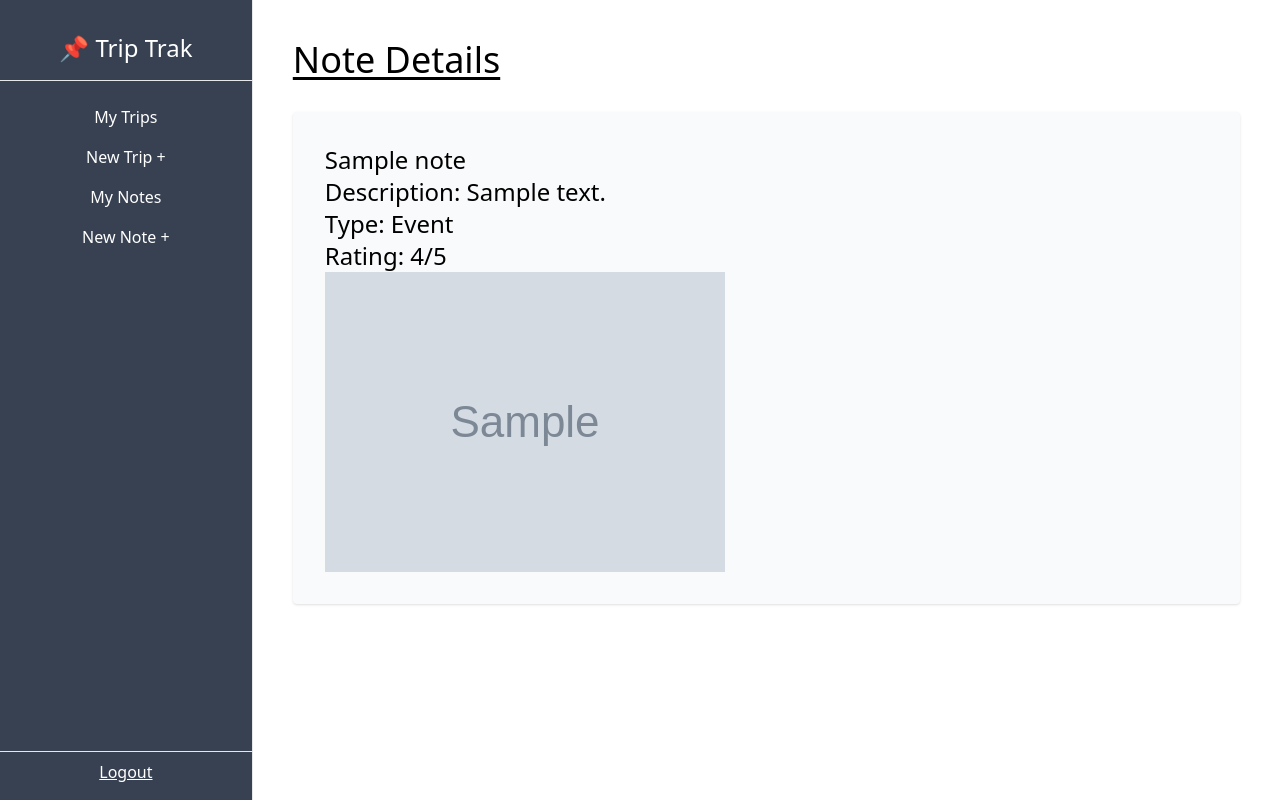
After one commit to mosipamo/Trip-App, a Django app: page /dashboard/note/1 in a window 1280 px wide. The commit adds this page. Run offline with Django 5.2, Linux system fonts and the light colour scheme; tables that the repository leaves empty hold one stand-in row (values such as "Sample post"); grey boxes marked "Sample" are stand-in pictures; some libraries are stand-ins or nearby versions.

Commit message:
Creating notes and see the details of it

```diff
--- a/config/urls.py
+++ b/config/urls.py
@@ -39,4 +39,4 @@ urlpatterns = [
 """
 
 if settings.DEBUG:
-    urlpatterns += static(settings.MEDIA_URL, document_group=settings.MEDIA_ROOT)
+    urlpatterns += static( settings.MEDIA_URL, document_root = settings.MEDIA_ROOT)
--- /dev/null
+++ b/trip/templates/trip/note_detail.html
@@ -0,0 +1,17 @@
+{% extends 'trip/_base.html' %}
+
+{% block content %}
+<h1 class="text-4xl underline underline-offset-4 mb-8">Note Details</h1>
+    {% comment %} <a class="px-7 py-2 bg-gray-300 rounded md:mr-4 hover:bg-gray-200" href="{% url 'note-update' note.pk %}">Edit</a>
+    <form class="inline" action="{% url 'note-delete' note.pk %}" method="POST">
+        {% csrf_token %}
+        <input type="submit" class="px-7 py-2 bg-red-300 rounded hover:bg-red-200 hover:cursor-pointer" value="Delete" />
+    </form> {% endcomment %}
+    <div class="bg-gray-50 p-8 rounded shadow my-4">
+        <p class="text-2xl">{{ note.name }}</p>
+        <p class="text-2xl">Description: {{ note.description }}</p>
+        <p class="text-2xl">Type: {{ note.type|title }}</p>
+        <p class="text-2xl">Rating: {{ note.rating }}/5</p>
+        <img src="{{note.img.url}}" alt="{{note.name}}">
+    </div>
+{% endblock content %}
--- a/trip/templates/trip/trip_detail.html
+++ b/trip/templates/trip/trip_detail.html
@@ -14,13 +14,13 @@
         <h3 class="text-xl pb-4">Notes:</h3>
         <div class="flex gap-2 flex-wrap">
             {% for note in notes %}
-            {% comment %} <a href="{% url 'note-detail' note.pk %}"> {% endcomment %}
+            <a href="{% url 'note-detail' note.pk %}">
                 <div class="border-2 rounded-lg pb-4 hover:shadow">
                     <img class="w-48 h-32 object-cover overflow-hidden rounded-t-md" src="{{note.img.url}}" alt="{{note.name}}">
                     <p class="text-center mt-4 text-lg">{{note.name}}</p>
                     <p class="text-center mt-2 text-gray-600">Rating: {{note.rating}}/5</p>
                 </div>
-            {% comment %} </a> {% endcomment %}
+            </a>
             {% endfor %}
             {% comment %} <a href="{% url 'note-create' %}"> {% endcomment %}
                 <div class="border-2 border-dashed rounded-lg hover:shadow w-48 h-48 flex justify-center items-center">
--- a/trip/urls.py
+++ b/trip/urls.py
@@ -1,9 +1,10 @@
 from django.urls import path
-from .views import HomeView, trip_list, TripCreateView, TripDetailView
+from .views import HomeView, trip_list, TripCreateView, TripDetailView, NoteDetailView
 
 urlpatterns = [
     path('', HomeView.as_view(), name="home"),
     path('dashboard/', trip_list, name="trip-list"),
     path('dashboard/trip/create/', TripCreateView.as_view(), name="trip-create"),
     path('dashboard/trip/<int:pk>/', TripDetailView.as_view(), name="trip-detail"),
+    path('dashboard/note/<int:pk>', NoteDetailView.as_view(), name="note-detail")
 ]
--- a/trip/views.py
+++ b/trip/views.py
@@ -39,3 +39,6 @@ class TripDetailView(DetailView):
         notes = trip.notes.all()
         context["notes"] = notes
         return context
+
+class NoteDetailView(DetailView):
+    model = Note
```
Also changed, not shown: media/notes/Shizuka_Kuze_-_Takopis_Original_Sin_-_Anime_Icon_Copy.jpeg (added), media/notes/Takopis_Original_Sin_-_Anime_Icon_Copy.jpeg (added).
